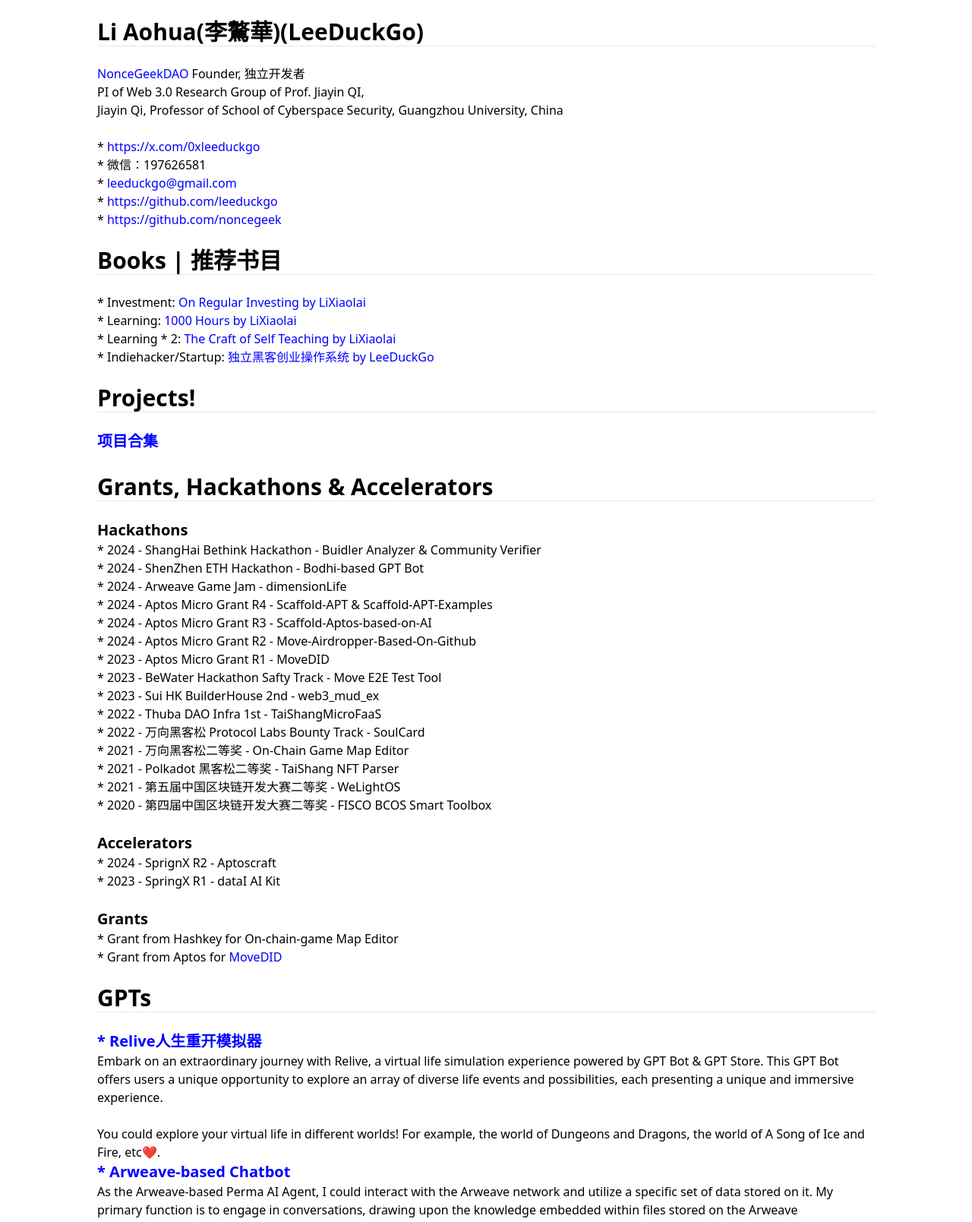
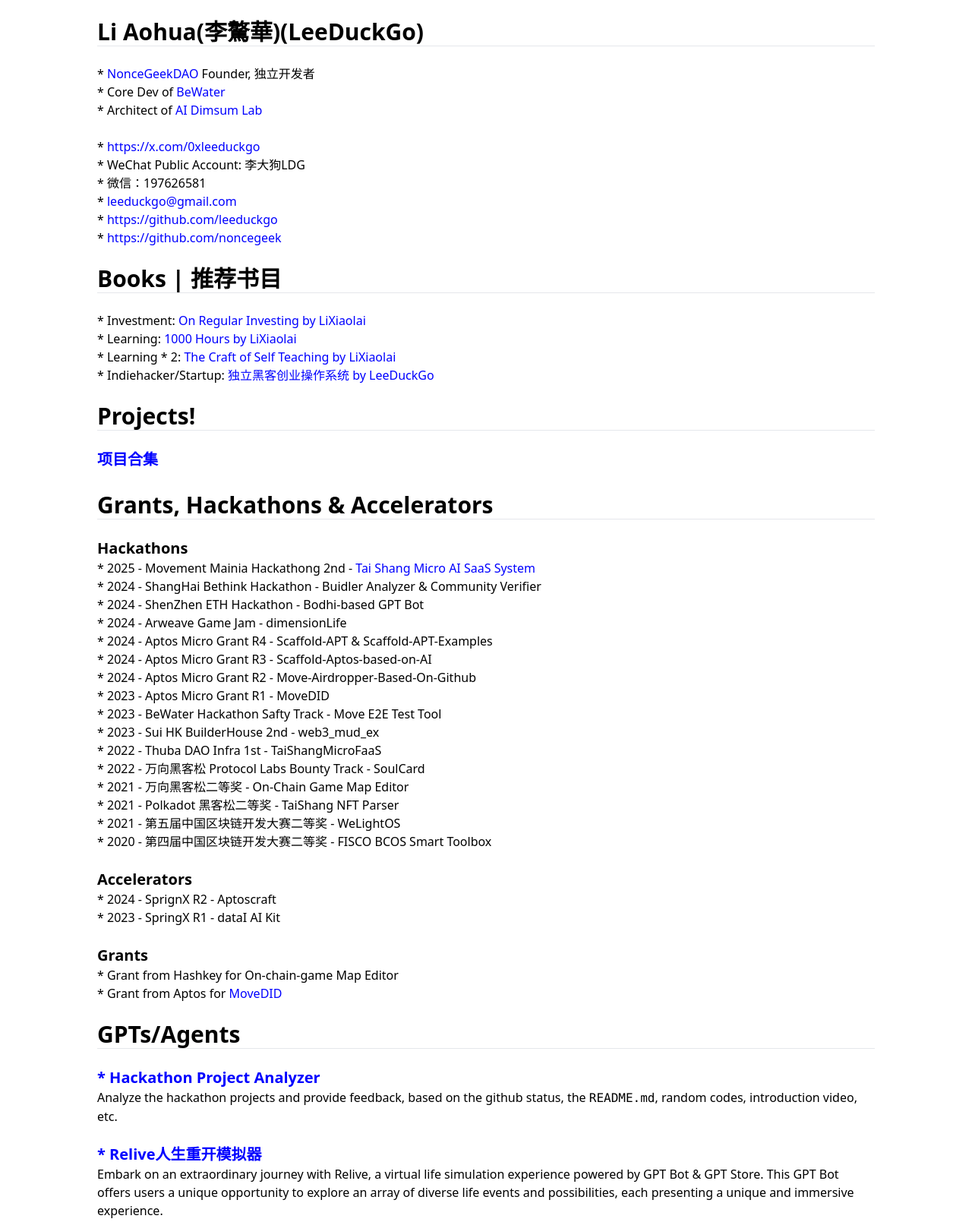
Before and after one commit to leeduckgo/academic-homepage, a plain HTML site: page index.html in a window 1280 px wide. Shown: the top 1609 px of the page at 76% size. Drawn offline with nearby package versions, Linux system fonts and the light colour scheme; a script that the page names is missing.

Commit message:
update with the latest

```diff
--- a/index.html
+++ b/index.html
@@ -93,11 +93,13 @@
             Li Aohua(李驁華)(LeeDuckGo)
         </h1>
         <hr><br>
-        <p><a href="https://github.com/noncegeek" class="hover:underline" target="_blank" style="color:blue">NonceGeekDAO</a> Founder, 独立开发者</p>
-        <p>PI of Web 3.0 Research Group of Prof. Jiayin QI, </p>
-        <p>Jiayin Qi, Professor of School of Cyberspace Security, Guangzhou University, China</p>
+        <p>* <a href="https://github.com/noncegeek" class="hover:underline" target="_blank" style="color:blue">NonceGeekDAO</a> Founder, 独立开发者</p>
+        <p>* Core Dev of <a href="https://bewater.xyz" class="hover:underline" target="_blank" style="color:blue">BeWater</a> </p>
+        <p>* Architect  of <a href="https://aidimsum.com" class="hover:underline" target="_blank" style="color:blue">AI Dimsum Lab</a> </p>
         <br>
+        <p></p>
         <p>* <a href="https://x.com/0xleeduckgo" class="hover:underline" target="_blank" style="color:blue">https://x.com/0xleeduckgo</a></p>
+        <p>* WeChat Public Account: 李大狗LDG</p>
         <p>* 微信：197626581</p>
         <p>* <a href="mailto:leeduckgo@gmail.com" class="hover:underline" target="_blank" style="color:blue">leeduckgo@gmail.com</a></p>
         <p>* <a href="https://github.com/leeduckgo" class="hover:underline" target="_blank" style="color:blue">https://github.com/leeduckgo</a></p>
@@ -125,6 +127,7 @@
         <hr><br>
 
         <h3 class="text-xl font-bold">Hackathons</h3>
+        <p>* 2025 - Movement Mainia Hackathong 2nd - <a href="https://github.com/NonceGeek/tai-shang-micro-ai-saas" class="hover:underline" target="_blank" style="color:blue">Tai Shang Micro AI SaaS System</a></p>
         <p>* 2024 - ShangHai Bethink Hackathon - Buidler Analyzer & Community Verifier</p>
         <p>* 2024 - ShenZhen ETH Hackathon - Bodhi-based GPT Bot</p>
         <p>* 2024 - Arweave Game Jam - dimensionLife</p>
@@ -153,16 +156,20 @@
         <br>
 
         <h2 class="text-3xl font-bold">
-            GPTs
+            GPTs/Agents
         </h2>
         <hr><br>
+        <a href="https://analyzer.rootmud.xyz" class="hover:underline text-xl font-bold" target="_blank" style="color:blue"><h3>* Hackathon Project Analyzer</h3></a>
+        <p>
+            Analyze the hackathon projects and provide feedback, based on the github status, the <code>README.md</code>, random codes, introduction video, etc.
+        </p><br>
         <a href="https://relive.noncegeek.com" class="hover:underline text-xl font-bold" target="_blank" style="color:blue"><h3>* Relive人生重开模拟器</h3></a>
         <p>
             Embark on an extraordinary journey with Relive, a virtual life simulation experience powered by GPT Bot & GPT Store. This GPT Bot offers users a unique opportunity to explore an array of diverse life events and possibilities, each presenting a unique and immersive experience.
         </p><br>
         <p>
             You could explore your virtual life in different worlds! For example, the world of Dungeons and Dragons, the world of A Song of Ice and Fire, etc❤️.
-        </p>
+        </p><br>
         <a href="https://arweave.noncegeek.com" class="hover:underline text-xl font-bold" target="_blank" style="color:blue"><h3>* Arweave-based Chatbot</h3></a>
         <p>
             As the Arweave-based Perma AI Agent, I could interact with the Arweave network and utilize a specific set of data stored on it. My primary function is to engage in conversations, drawing upon the knowledge embedded within files stored on the Arweave network/Bodhi Protocol. This unique capability allows me to access and reference a vast and permanent archive of information, ensuring that the knowledge I provide is consistent and reliable.
@@ -179,7 +186,7 @@
             Research Interests
         </h2>
         <hr><br>
-        <p>Functional Programming, Move Language, Decentralized Identity, Vector Database, DAO, AI, ZK.</p>
+        <p>Functional Programming, Move Language, Decentralized Identity, Search Engine, DAO, AI Agents.</p>
         <br>
 
         <h2 class="text-3xl font-bold">
```
